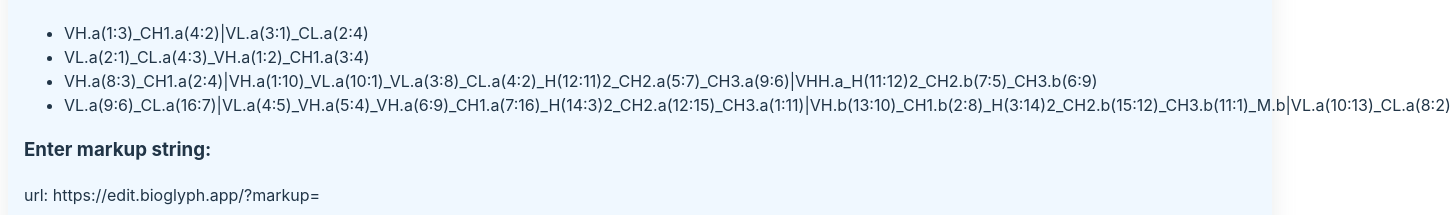
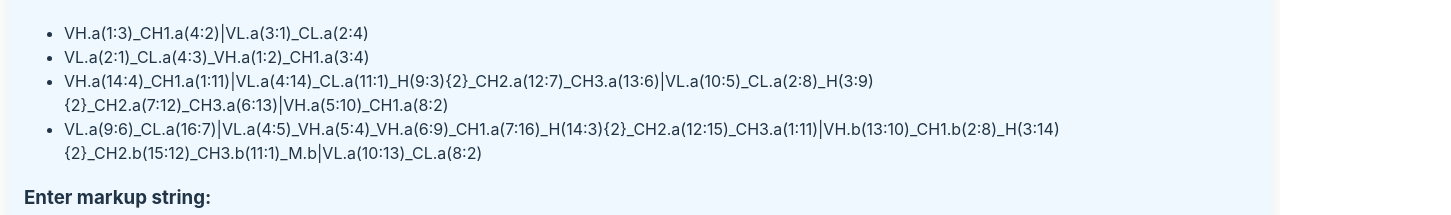
Before and after one commit to AviPeltz/luma-bioglyph-demo-app, a React (Vite) app: page / in a window 1280 px wide. Shown: the part 1057-1272 px from the top of the page, 1451 px wide, since content can reach past the window. Built offline with nearby package versions, Linux system fonts and the light colour scheme.

Commit message:
update examples so they all work

```diff
--- a/src/InputBioGlyphWidget.jsx
+++ b/src/InputBioGlyphWidget.jsx
@@ -10,10 +10,10 @@ export default function InputBioGlyphWidget({ src, width = '100%', height = '700
         <div>
             <h4>Example Markup strings to test:</h4>
             <ul>
-                <li>VH.a(1:3)_CH1.a(4:2)|VL.a(3:1)_CL.a(2:4)</li>
-                <li>VL.a(2:1)_CL.a(4:3)_VH.a(1:2)_CH1.a(3:4)</li>
-                <li>VH.a(8:3)_CH1.a(2:4)|VH.a(1:10)_VL.a(10:1)_VL.a(3:8)_CL.a(4:2)_H(12:11){2}_CH2.a(5:7)_CH3.a(9:6)|VHH.a_H(11:12){2}_CH2.b(7:5)_CH3.b(6:9)</li>
-                <li>VL.a(9:6)_CL.a(16:7)|VL.a(4:5)_VH.a(5:4)_VH.a(6:9)_CH1.a(7:16)_H(14:3){2}_CH2.a(12:15)_CH3.a(1:11)|VH.b(13:10)_CH1.b(2:8)_H(3:14){2}_CH2.b(15:12)_CH3.b(11:1)_M.b|VL.a(10:13)_CL.a(8:2)</li>
+                <li>{"VH.a(1:3)_CH1.a(4:2)|VL.a(3:1)_CL.a(2:4)"}</li>
+                <li>{"VL.a(2:1)_CL.a(4:3)_VH.a(1:2)_CH1.a(3:4)"}</li>
+                <li>{"VH.a(14:4)_CH1.a(1:11)|VL.a(4:14)_CL.a(11:1)_H(9:3){2}_CH2.a(12:7)_CH3.a(13:6)|VL.a(10:5)_CL.a(2:8)_H(3:9){2}_CH2.a(7:12)_CH3.a(6:13)|VH.a(5:10)_CH1.a(8:2)"}</li>
+                <li>{"VL.a(9:6)_CL.a(16:7)|VL.a(4:5)_VH.a(5:4)_VH.a(6:9)_CH1.a(7:16)_H(14:3){2}_CH2.a(12:15)_CH3.a(1:11)|VH.b(13:10)_CH1.b(2:8)_H(3:14){2}_CH2.b(15:12)_CH3.b(11:1)_M.b|VL.a(10:13)_CL.a(8:2)"}</li>
             </ul>
             <h3>Enter markup string:</h3>
             <p>{'url: ' + src + '?markup=' + markup}</p>
```
